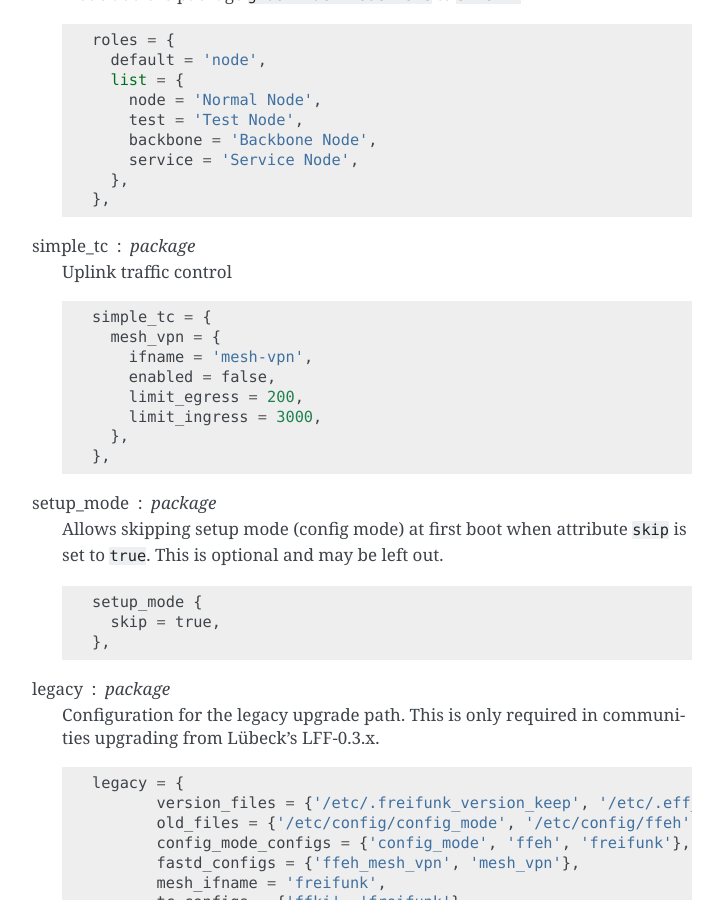
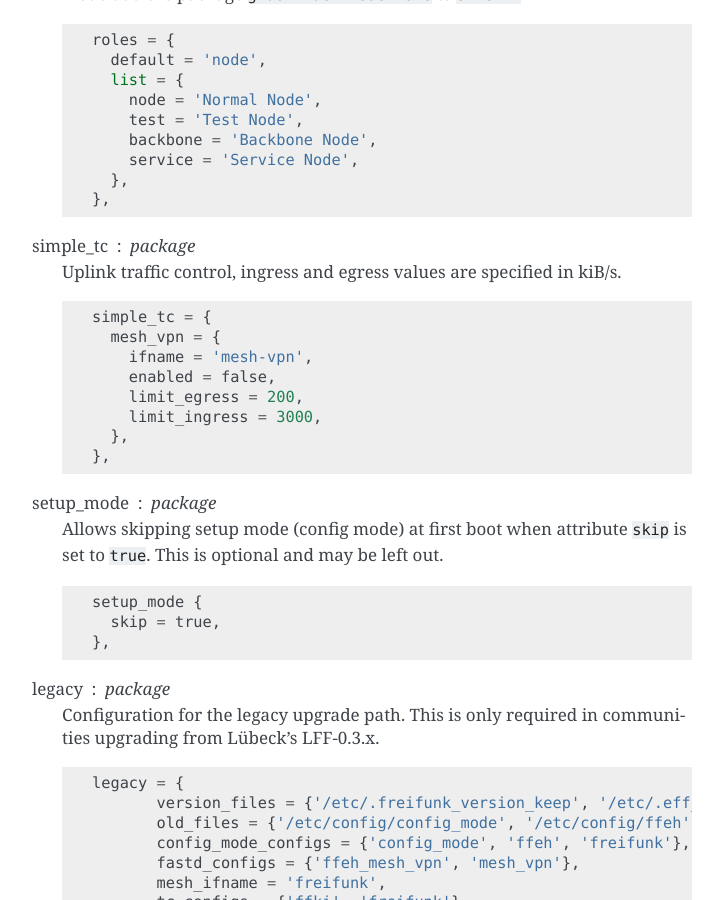
Before and after one commit to freifunk-gluon/gluon, a Sphinx documentation site: the page built from docs/user/site.rst, in a window 1280 px wide and 900 px high, scrolled down 3067 px. Shown: the whole window, without its empty margins (388-1111 px from the left). Built offline with Sphinx 7.4.7, drawn with Linux system fonts in a browser that asks for light colours.

Commit message:
site.rst: document ingress/egress unit in simple_tc

```diff
--- a/docs/user/site.rst
+++ b/docs/user/site.rst
@@ -159,7 +159,7 @@ roles : optional
       },
 
 simple_tc : package
-    Uplink traffic control
+    Uplink traffic control, ingress and egress values are specified in kiB/s.
     ::
 
       simple_tc = {
```
